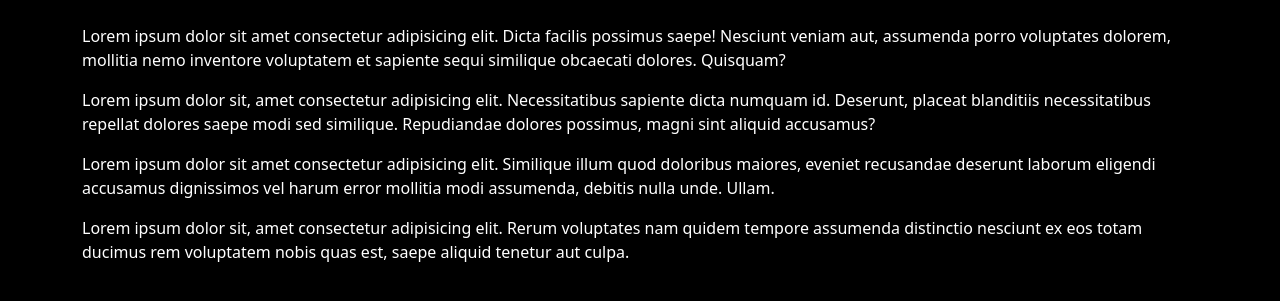
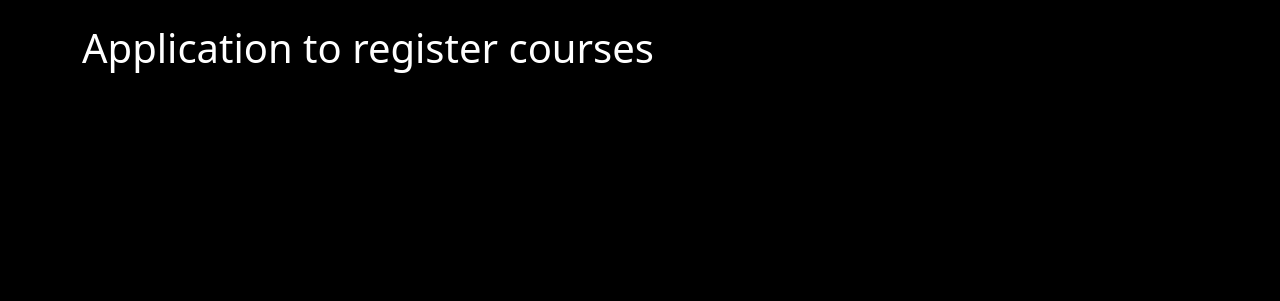
Before and after one commit to JhonSebasZ/universityFlask, a Flask app: page / in a window 1280 px wide. Shown: the part 56-357 px from the top of the page. Run offline with Flask 2, Linux system fonts and the light colour scheme; some libraries are stand-ins or nearby versions.

Commit message:
correccion del index

```diff
--- a/app.py
+++ b/app.py
@@ -321,4 +321,4 @@ def inscription_delete(id, course):
         data['error'] = 'Error delete inscription'
     return search_inscription(id, data)
 
-app.run(debug=True)
+app.run()
--- a/templates/index.html
+++ b/templates/index.html
@@ -2,8 +2,5 @@
 {% block title %} Home {% endblock %}
 
 {% block contents %}
-    <p style="color: white">Lorem ipsum dolor sit amet consectetur adipisicing elit. Dicta facilis possimus saepe! Nesciunt veniam aut, assumenda porro voluptates dolorem, mollitia nemo inventore voluptatem et sapiente sequi similique obcaecati dolores. Quisquam?</p>
-    <p style="color: white">Lorem ipsum dolor sit, amet consectetur adipisicing elit. Necessitatibus sapiente dicta numquam id. Deserunt, placeat blanditiis necessitatibus repellat dolores saepe modi sed similique. Repudiandae dolores possimus, magni sint aliquid accusamus?</p>
-    <p style="color: white">Lorem ipsum dolor sit amet consectetur adipisicing elit. Similique illum quod doloribus maiores, eveniet recusandae deserunt laborum eligendi accusamus dignissimos vel harum error mollitia modi assumenda, debitis nulla unde. Ullam.</p>
-    <p style="color: white">Lorem ipsum dolor sit, amet consectetur adipisicing elit. Rerum voluptates nam quidem tempore assumenda distinctio nesciunt ex eos totam ducimus rem voluptatem nobis quas est, saepe aliquid tenetur aut culpa.</p>
+    <h1 class="text-white">Application to register courses</h1>
 {% endblock%}
--- a/templates/inscription.html
+++ b/templates/inscription.html
@@ -7,7 +7,7 @@
 
 <form method="post" action="/inscription/search" class="text-white row">
     <label for="search" class="form-label col-sm-1">Id</label>
-    <input id="search" class="form-control me-2 col" name="id">
+    <input id="search" class="form-control me-2 col" name="id" placeholder="id student">
     <button type="submit" class="btn btn-success col-sm-2">Search</button>
 </form>
 
```
